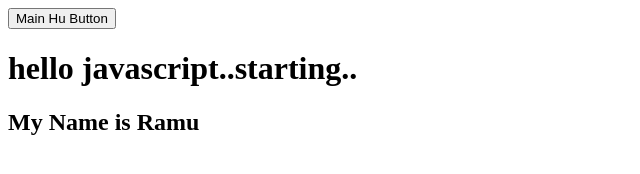
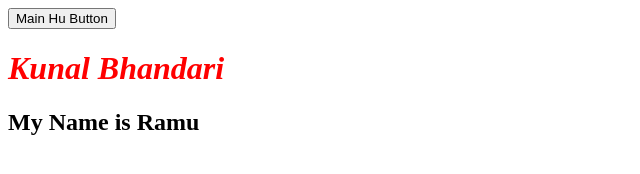
Before and after one commit to kunal0v/JAVASCRIPT, a plain HTML site: page selection_Event.html in a window 1280 px wide. Shown: the whole page, without its empty margins (0-640 px from the left). Drawn offline with Linux system fonts and the light colour scheme.

Commit message:
selection

```diff
--- /dev/null
+++ b/selection.js
@@ -0,0 +1,5 @@
+var c=document.querySelector("h1");
+// c.textContent="hellllllllo bacho";
+c.textContent="<i> Kunal Bhandari <i>";
+c.innerHTML="<i> Kunal Bhandari <i>";
+c.style.color="red";
--- a/selection_Event.html
+++ b/selection_Event.html
@@ -10,14 +10,12 @@
     <button id="btn">
         Main Hu Button
     </button>
-    <h1>
-        Lorem ipsum dolor sit amet, consectetur adipisicing elit. Omnis officiis, in expedita voluptates ducimus tempore et dignissimos nesciunt sint fugit corrupti tempora ab impedit, fugiat dolorem magnam autem ex voluptate.
-    </h1>
+    <h1>    Lorem ipsum dolor sit amet, consectetur   </h1>
     <h2>
         My Name is Ramu
     </h2>
 </body>
-<script src="selection_Event.js">
+<script src="selection.js">
 
 
 </script>
```
Also changed, not shown: selection_Event.js (+4 -3 lines).
